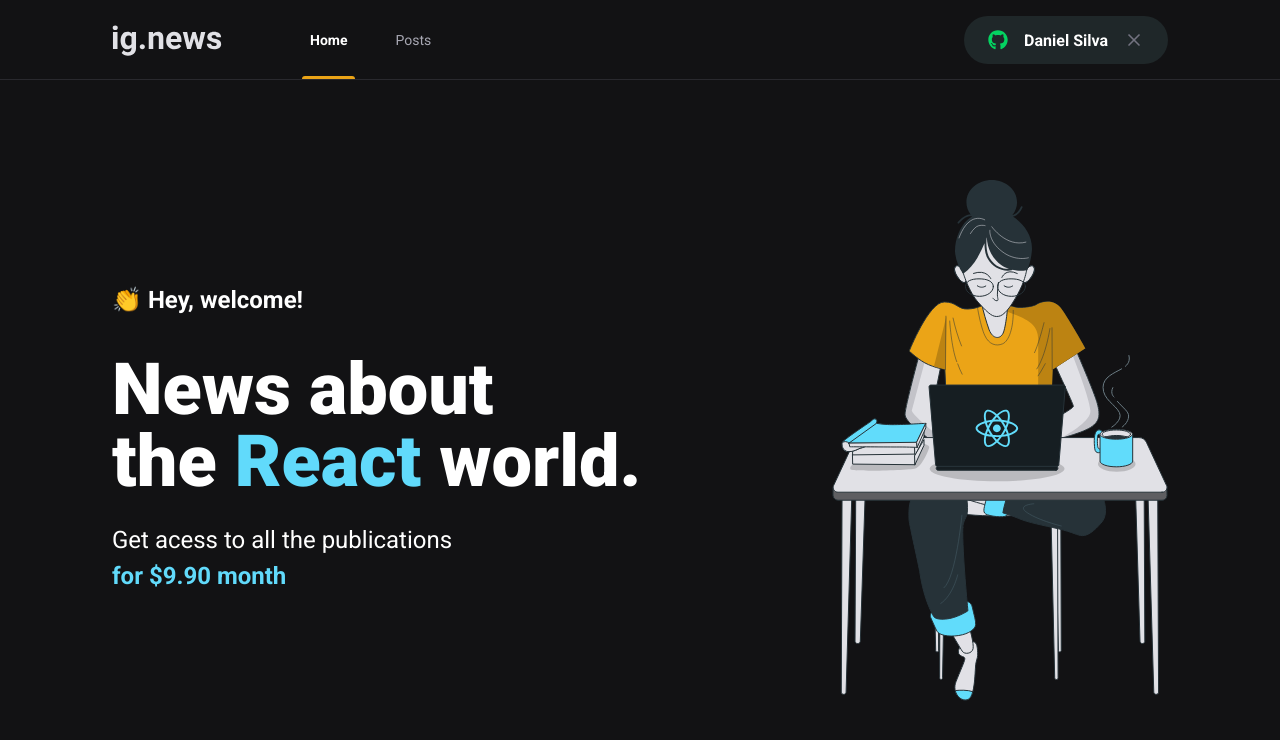
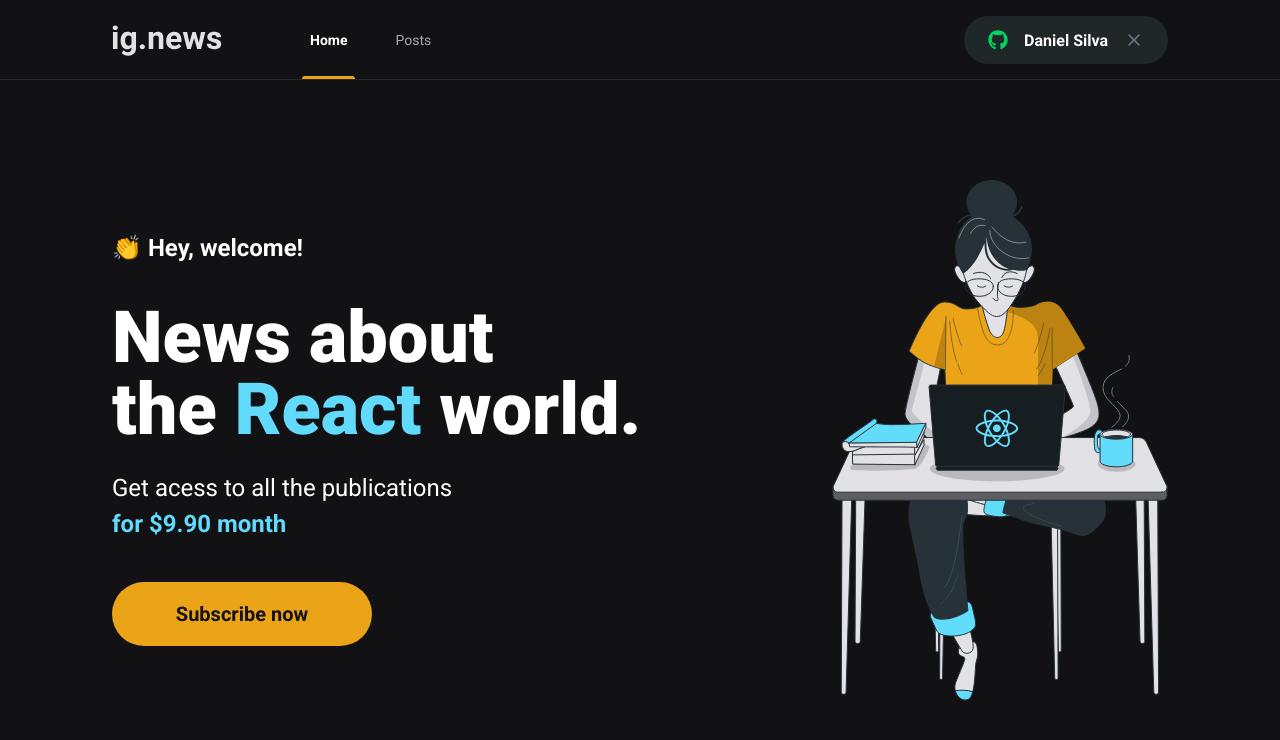
Before and after one commit to dfsilvadev/ignite-ignews, a Next.js app: page / in a window 1280 px wide. Shown: the top 740 px of the page. Built offline with nearby package versions, Linux system fonts and the light colour scheme.

Commit message:
feat: finalizando a estilização da page home

```diff
--- a/src/pages/home.module.scss
+++ b/src/pages/home.module.scss
@@ -38,4 +38,7 @@
       font-weight: bold;
     }
   }
+  > button {
+    margin-top: 2.5rem;
+  }
 }
--- a/src/pages/index.tsx
+++ b/src/pages/index.tsx
@@ -1,4 +1,5 @@
 import Head from "next/head";
+import { SubscriberButton } from "../components/SubscribeButton";
 
 import styles from "./home.module.scss";
 
@@ -19,6 +20,7 @@ export default function Home() {
             Get acess to all the publications <br />
             <span>for $9.90 month</span>
           </p>
+          <SubscriberButton />
         </section>
         <img src="/images/avatar.svg" alt="Girl coding" />
       </main>
```
